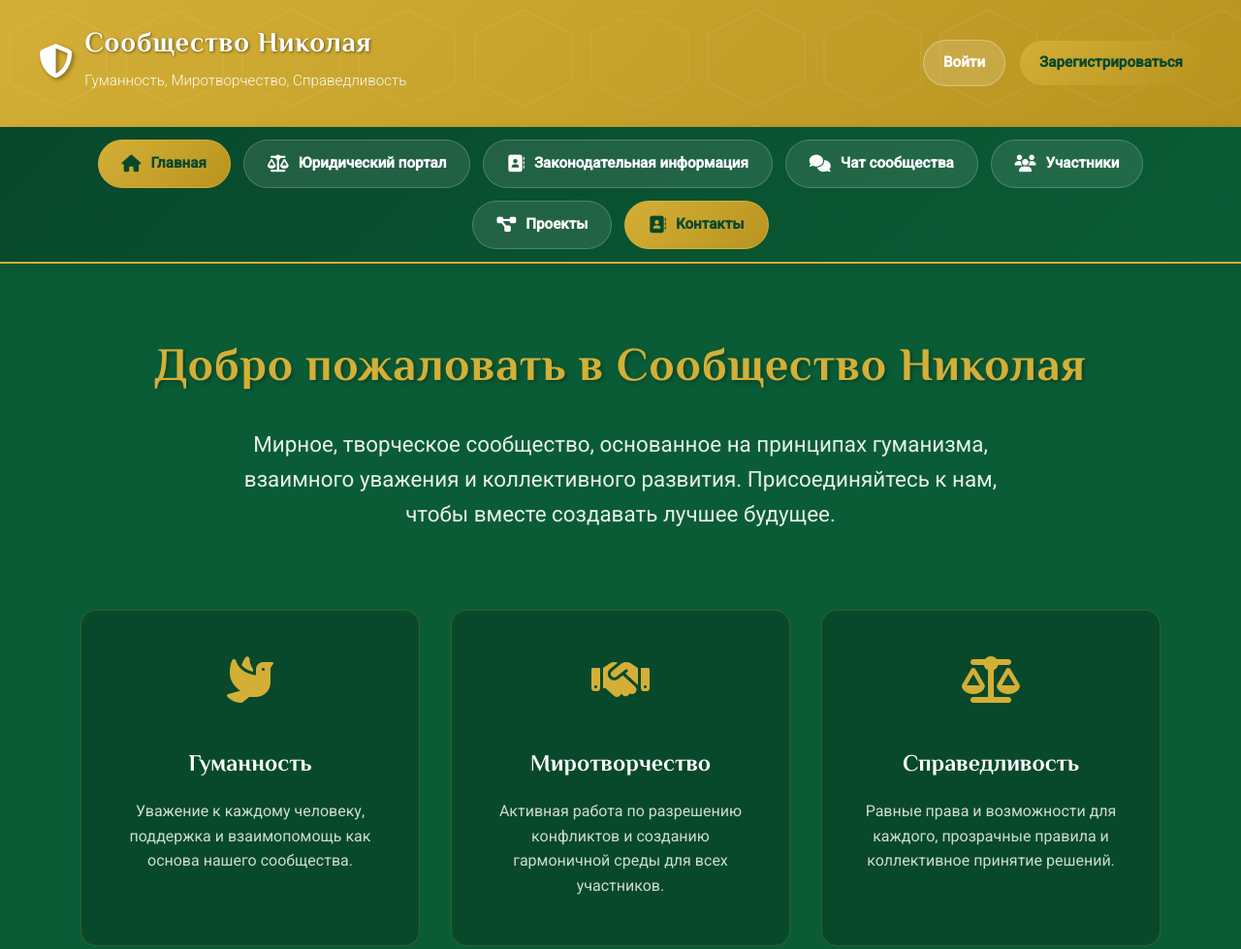
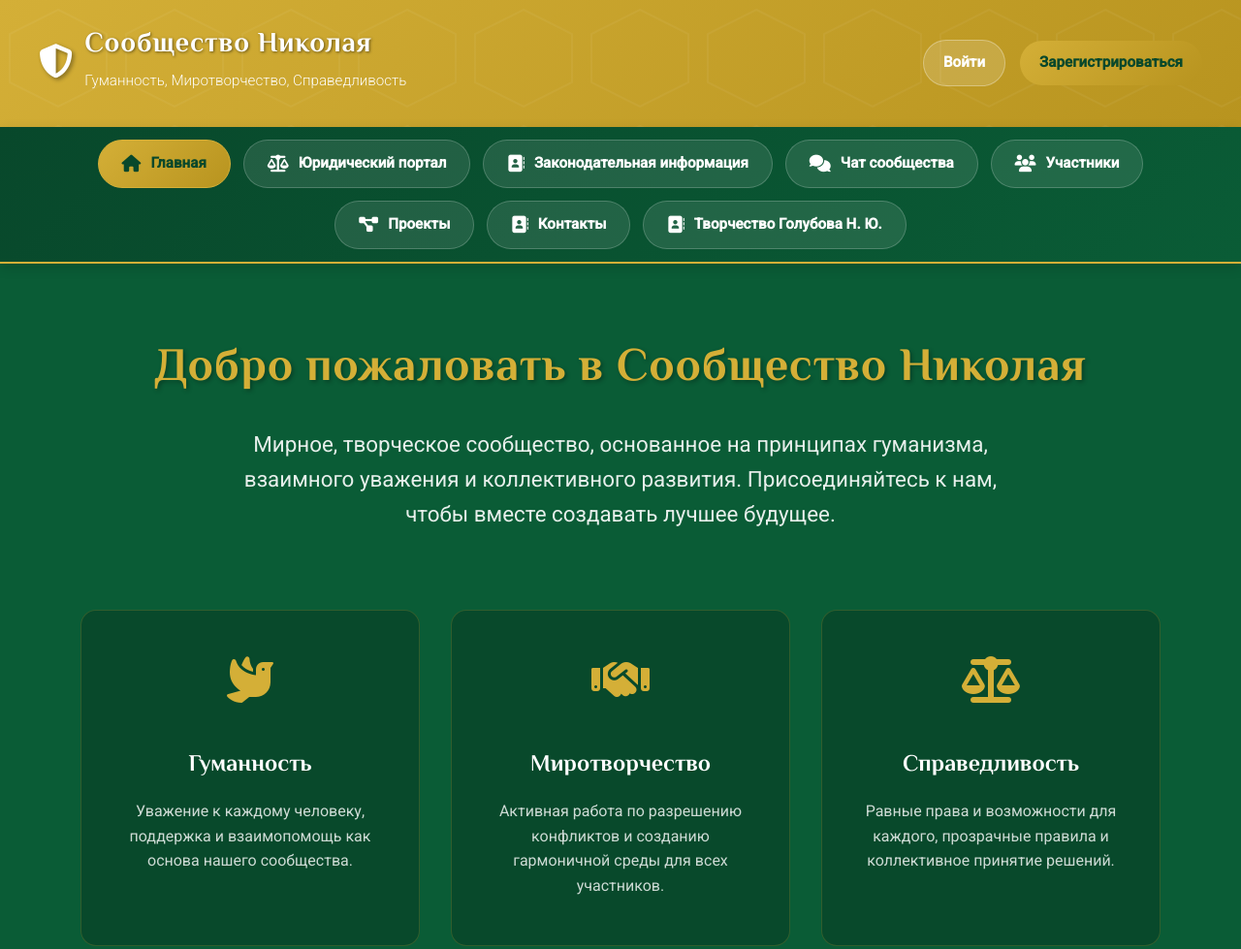
Before and after one commit to CZZSZheka/SN-Cite, a plain HTML site: page index.html in a window 1280 px wide. Shown: the top 979 px of the page at 97% size. Drawn offline with Linux system fonts and the light colour scheme.

Commit message:
Update index.html

```diff
--- a/index.html
+++ b/index.html
@@ -718,8 +718,11 @@
         <a href="projects.html" class="nav-btn">
             <i class="fas fa-project-diagram"></i> Проекты
         </a>
-        <a href="contacts.html" class="nav-btn active">
+        <a href="contacts.html" class="nav-btn">
             <i class="fas fa-address-book"></i> Контакты
+        </a>
+        <a href="golubov_creative.html" class="nav-btn">
+            <i class="fas fa-address-book"></i> Творчество Голубова Н. Ю.
         </a>
     </div>
 </nav>
```
